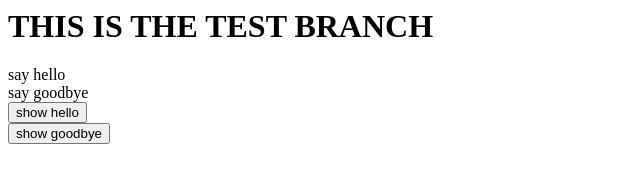
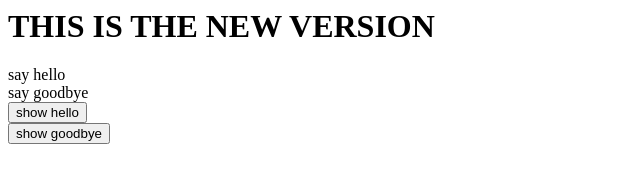
Before and after one commit to iamboobert/spooty, a plain HTML site: page index.html in a window 1280 px wide. Shown: the whole page, without its empty margins (0-640 px from the left). Drawn offline with Linux system fonts and the light colour scheme.

Commit message:
testbranch fdsa

```diff
--- a/index.html
+++ b/index.html
@@ -4,7 +4,7 @@
 <title>test stuff</title>
 </head>
 <body>
-    <h1>THIS IS THE TEST BRANCH</h1>
+    <h1>THIS IS THE NEW VERSION</h1>
     <a onclick="sayHello()">say hello</a><br/>
     <a onclick="sayGoodbye()">say goodbye</a><br/>
 
```
